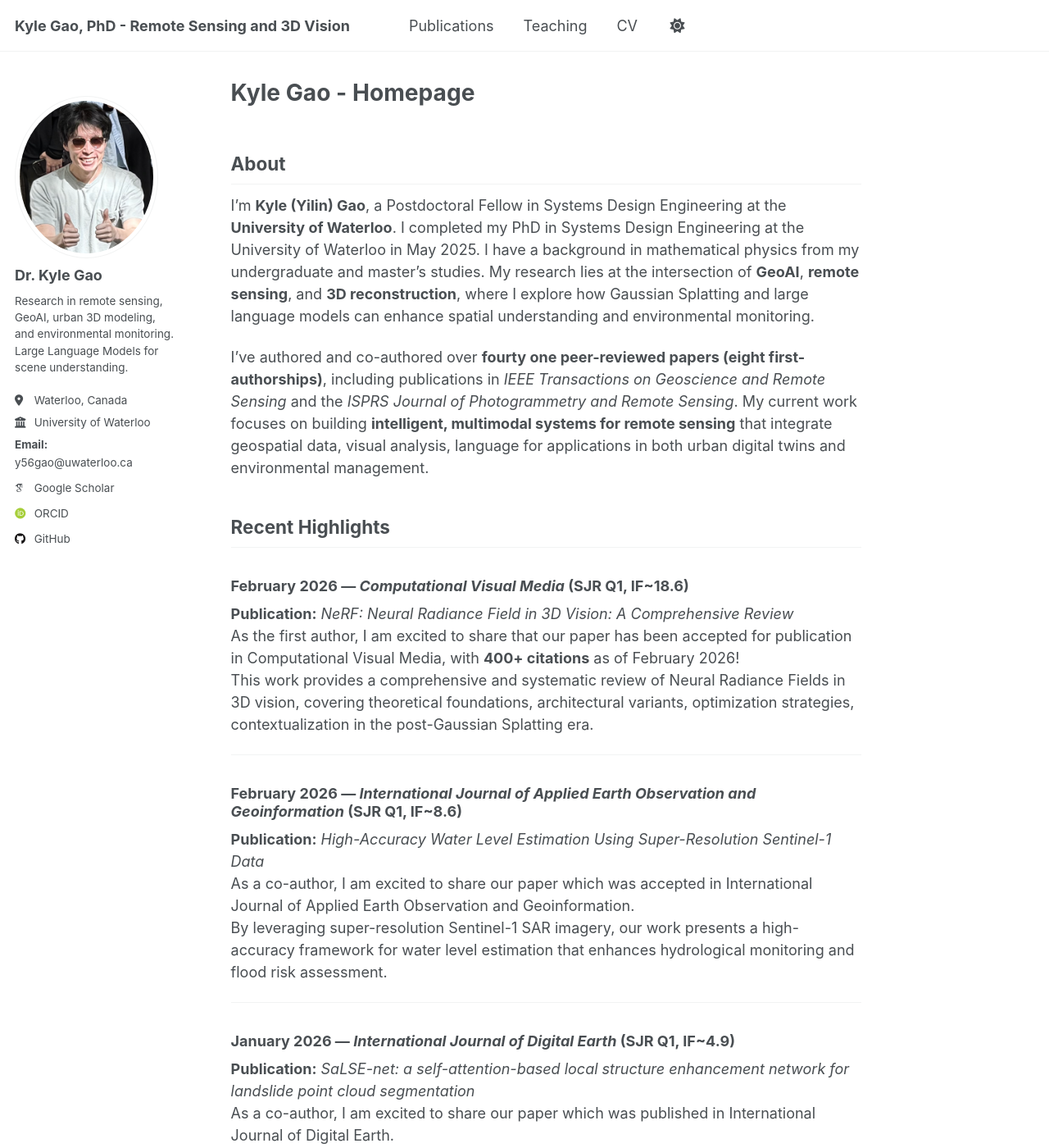
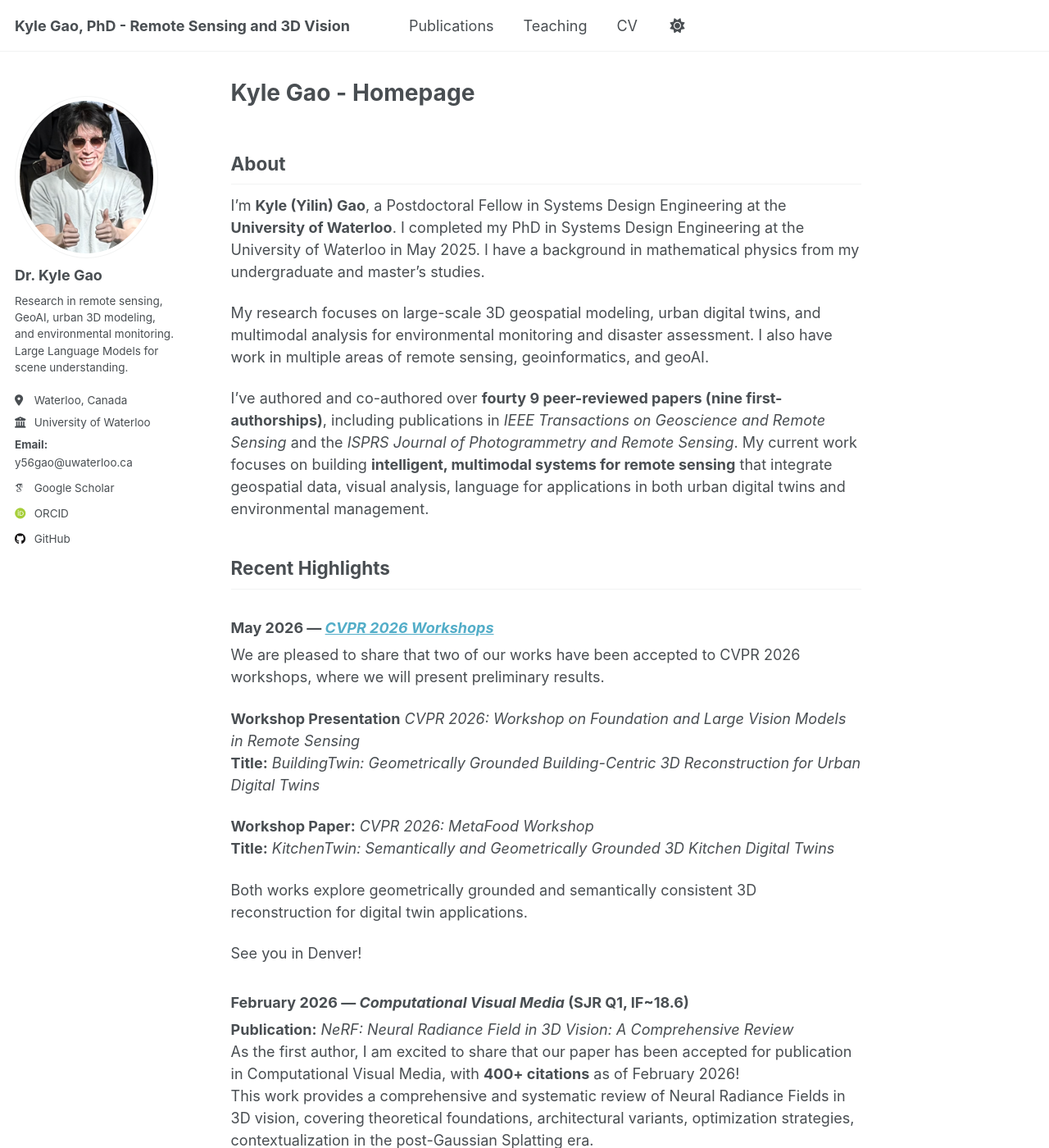
Before and after one commit to kyle-gao/kyle-gao.github.io, a Jekyll site: the page built from _pages/about.md, in a window 1280 px wide and 1400 px high. Shown: the whole window at 82% size. Built offline with Jekyll 4.4.1, drawn with Linux system fonts in a browser that asks for light colours; some web fonts are replaced; a script that is not in the unit is left out.

Commit message:
Update about.md

```diff
--- a/_pages/about.md
+++ b/_pages/about.md
@@ -9,13 +9,26 @@ redirect_from:
 ## About
 
 I’m **Kyle (Yilin) Gao**, a Postdoctoral Fellow in Systems Design Engineering at the **University of Waterloo**. I completed my PhD in Systems Design Engineering at the University of Waterloo in May 2025. I have a background in mathematical physics from my undergraduate and master’s studies.
-My research lies at the intersection of **GeoAI**, **remote sensing**, and **3D reconstruction**, where I explore how Gaussian Splatting and large language models can enhance spatial understanding and environmental monitoring.
 
-I’ve authored and co-authored over **fourty one peer-reviewed papers (eight first-authorships)**, including publications in *IEEE Transactions on Geoscience and Remote Sensing* and the *ISPRS Journal of Photogrammetry and Remote Sensing*.
+ My research focuses on large-scale 3D geospatial modeling, urban digital twins, and multimodal analysis for environmental monitoring and disaster assessment. I also have work in multiple areas of remote sensing, geoinformatics, and geoAI.
+
+I’ve authored and co-authored over **fourty 9 peer-reviewed papers (nine first-authorships)**, including publications in *IEEE Transactions on Geoscience and Remote Sensing* and the *ISPRS Journal of Photogrammetry and Remote Sensing*.
 My current work focuses on building **intelligent, multimodal systems for remote sensing** that integrate geospatial data, visual analysis, language for applications in both urban digital twins and environmental management.
 
 ## Recent Highlights
+### May 2026 — *[CVPR 2026 Workshops](https://cvpr.thecvf.com/)*
 
+We are pleased to share that two of our works have been accepted to CVPR 2026 workshops, where we will present preliminary results.
+
+**Workshop Presentation** *CVPR 2026: Workshop on Foundation and Large Vision Models in Remote Sensing*
+**Title:** *BuildingTwin: Geometrically Grounded Building-Centric 3D Reconstruction for Urban Digital Twins*
+
+**Workshop Paper:** *CVPR 2026: MetaFood Workshop*
+**Title:** *KitchenTwin: Semantically and Geometrically Grounded 3D Kitchen Digital Twins*
+
+Both works explore geometrically grounded and semantically consistent 3D reconstruction for digital twin applications.
+
+See you in Denver!
 
 ### February 2026 — *Computational Visual Media* (SJR Q1, IF~18.6)
 **Publication:** *NeRF: Neural Radiance Field in 3D Vision: A Comprehensive Review*
```
